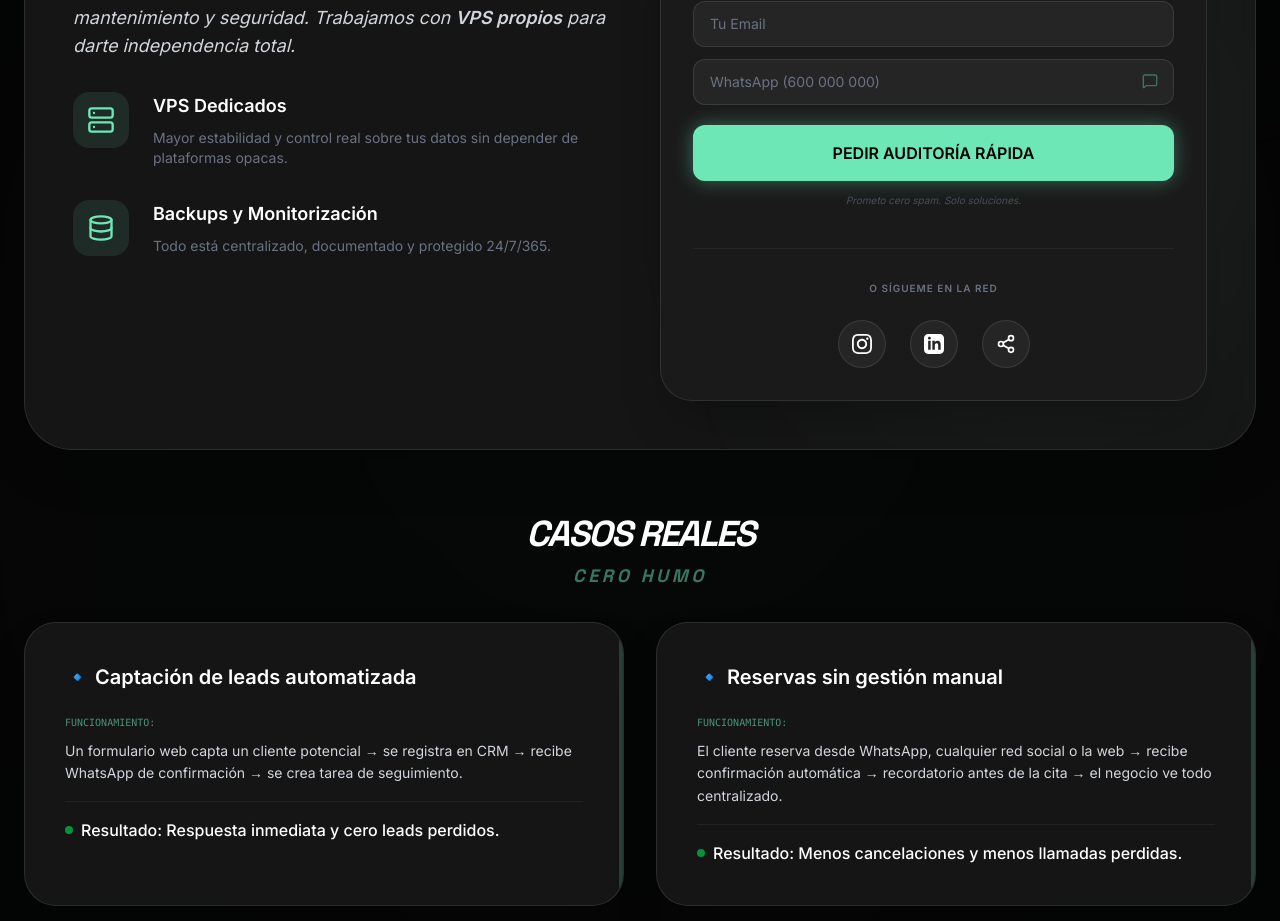
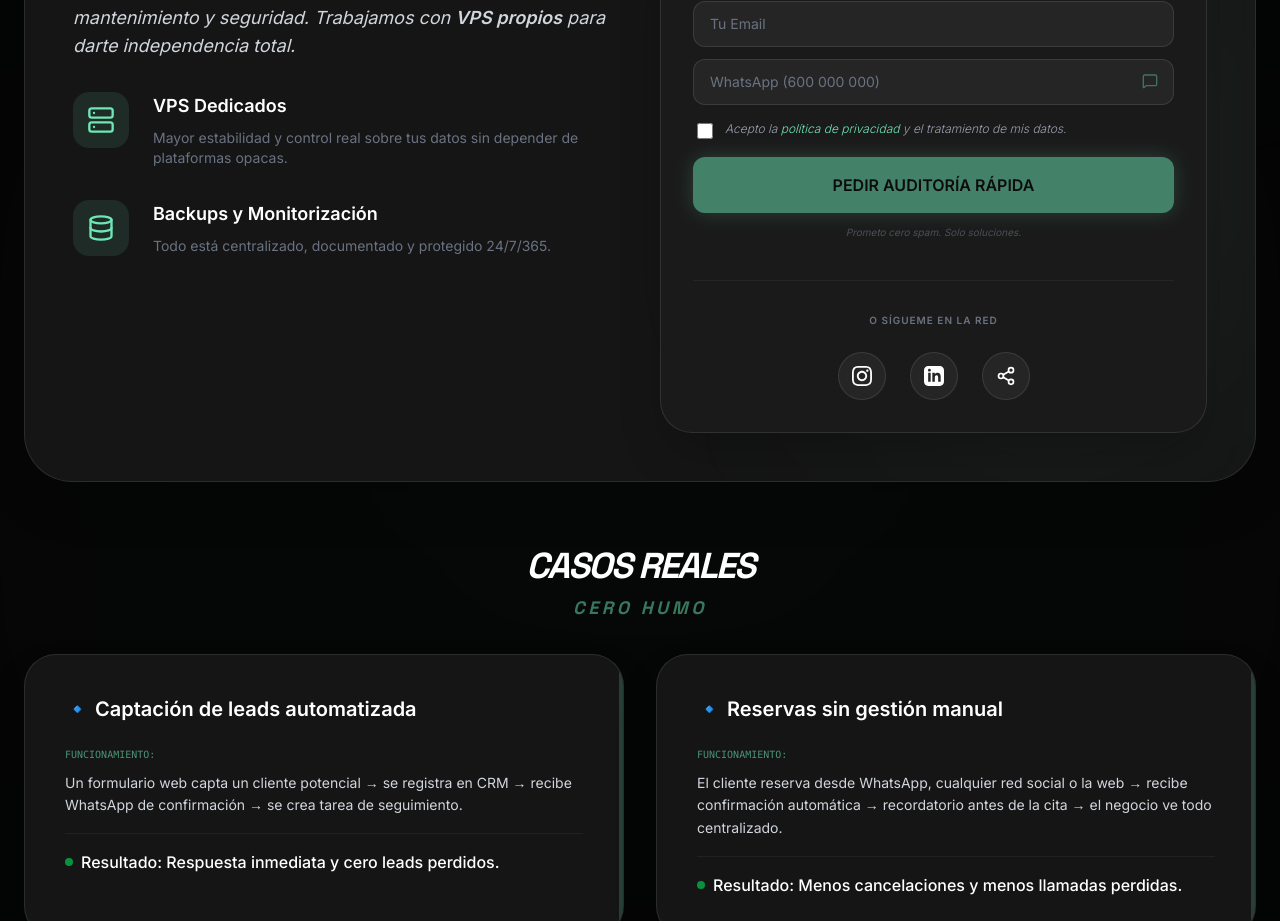
Before and after one commit to raff-liberty/PAGINA-WEB---RAFAEL-ALCALDE-MOLINA, a React (Vite) app: page /servicios in a window 1280 px wide. Shown: the part 1960-2881 px from the top of the page. Built offline with nearby package versions, Linux system fonts and the light colour scheme; no server answers.

Commit message:
Add privacy policy checkbox to audit form in Services page

```diff
--- a/src/pages/Services.jsx
+++ b/src/pages/Services.jsx
@@ -29,13 +29,13 @@ import ContactForm from '../components/ContactForm';
 import { supabase } from '../lib/supabaseClient';
 
 const Services = () => {
-    const [miniForm, setMiniForm] = React.useState({ name: '', email: '', whatsapp: '' });
+    const [miniForm, setMiniForm] = React.useState({ name: '', email: '', whatsapp: '', privacy: false });
     const [loading, setLoading] = React.useState(false);
     const [submitted, setSubmitted] = React.useState(false);
 
     const handleMiniSubmit = async (e) => {
         e.preventDefault();
-        if (!miniForm.email) return;
+        if (!miniForm.email || !miniForm.privacy) return;
         setLoading(true);
         try {
             const { error } = await supabase
@@ -52,7 +52,7 @@ const Services = () => {
 
             if (error) throw error;
             setSubmitted(true);
-            setMiniForm({ name: '', email: '', whatsapp: '' });
+            setMiniForm({ name: '', email: '', whatsapp: '', privacy: false });
         } catch (error) {
             console.error('Error:', error);
             alert('Error al enviar. Inténtalo por WhatsApp.');
@@ -493,9 +493,27 @@ const Services = () => {
                                             />
                                             <MessageSquare className="absolute right-4 top-3.5 w-4 h-4 text-primary/40" />
                                         </div>
+                                        <div className="flex items-start gap-3 mt-4 mb-2 px-1">
+                                            <div className="flex items-center h-5">
+                                                <input
+                                                    id="privacy-mini"
+                                                    name="privacy-mini"
+                                                    type="checkbox"
+                                                    required
+                                                    checked={miniForm.privacy}
+                                                    onChange={(e) => setMiniForm({ ...miniForm, privacy: e.target.checked })}
+                                                    className="w-4 h-4 rounded border-white/20 bg-white/5 text-primary focus:ring-primary focus:ring-offset-0 transition-all cursor-pointer"
+                                                />
+                                            </div>
+                                            <div className="text-xs">
+                                                <label htmlFor="privacy-mini" className="text-gray-400 font-light italic cursor-pointer">
+                                                    Acepto la <Link to="/privacy" className="text-primary hover:underline">política de privacidad</Link> y el tratamiento de mis datos.
+                                                </label>
+                                            </div>
+                                        </div>
                                         <button
                                             type="submit"
-                                            disabled={loading}
+                                            disabled={loading || !miniForm.privacy}
                                             className="w-full bg-primary text-black font-black py-4 rounded-xl hover:scale-[1.02] transition-transform shadow-[0_0_20px_rgba(110,231,183,0.4)] disabled:opacity-50 disabled:cursor-not-allowed mt-2"
                                         >
                                             {loading ? 'ENVIANDO...' : 'PEDIR AUDITORÍA RÁPIDA'}
```
